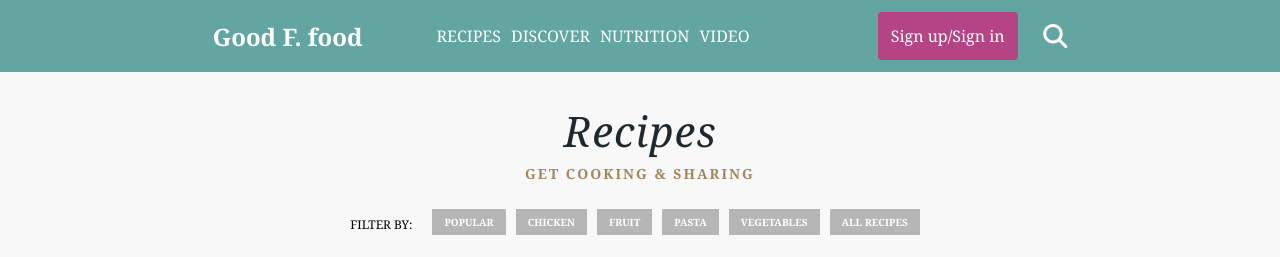
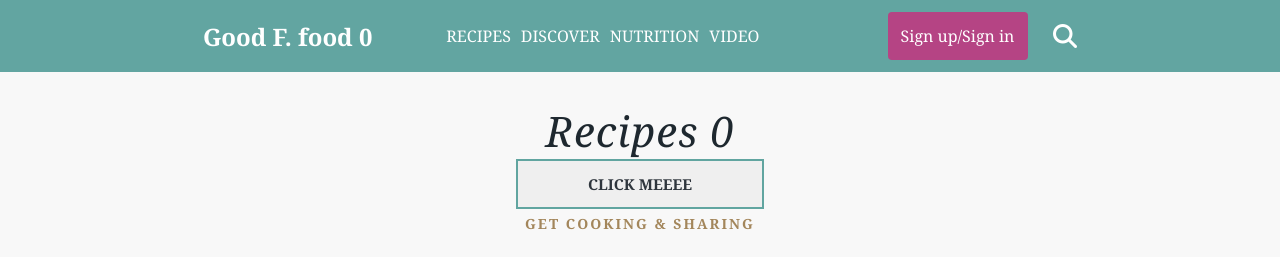
Before and after one commit to RomaZherko21/good-food, a React (Create React App) app in the folder frontend/: page / in a window 1280 px wide. Shown: the top 257 px of the page. Built offline with nearby package versions, Linux system fonts and the light colour scheme; a web font is replaced by a local one.

Commit message:
Add state (context+reducer)

```diff
--- a/frontend/src/App.tsx
+++ b/frontend/src/App.tsx
@@ -1,8 +1,13 @@
 import './App.css';
 import Routes from './Routes';
+import { AppProvider } from './state/context';
 
 function App() {
-  return <Routes />;
+  return (
+    <AppProvider>
+      <Routes />
+    </AppProvider>
+  );
 }
 
 export default App;
--- a/frontend/src/components/navbar/Navbar.tsx
+++ b/frontend/src/components/navbar/Navbar.tsx
@@ -1,10 +1,13 @@
 import s from './Navbar.module.css';
 import { Link } from 'react-router-dom';
+import { useContext } from 'react';
+import { AppContext } from '../../state/context';
 
 function Header() {
+  let { state, dispatch } = useContext(AppContext);
   return (
     <nav className={s.nav}>
-      <h1>Good F. food</h1>
+      <h1>Good F. food {state.shoppingCart}</h1>
       <ul>
         <li>
           <Link to="/hell">RECIPES</Link>
--- a/frontend/src/components/recipes/Recipes.tsx
+++ b/frontend/src/components/recipes/Recipes.tsx
@@ -1,9 +1,22 @@
 import s from './Recipes.module.css';
+import { AppContext } from '../../state/context';
+import { useContext } from 'react';
+import { Types } from '../.././state/reducers';
 
 function Recipes() {
+  let { state, dispatch } = useContext(AppContext);
   return (
     <section className={s.recipes}>
-      <h1>Recipes</h1>
+      <h1>Recipes {state.shoppingCart}</h1>
+      <button
+        onClick={() => {
+          dispatch({
+            type: Types.Add,
+          });
+        }}
+      >
+        CLICK MEEEE
+      </button>
       <h3>GET COOKING & SHARING</h3>
       <ul className={s.filters}>
         <span>FILTER BY:</span>
--- /dev/null
+++ b/frontend/src/state/context.tsx
@@ -0,0 +1,39 @@
+import React, { createContext, useReducer, Dispatch } from 'react';
+import { ProductType } from '../types';
+import { productReducer, shoppingCartReducer, ProductActions, ShoppingCartActions } from './reducers';
+
+type InitialStateType = {
+  products: ProductType[];
+  shoppingCart: number;
+}
+
+const initialState = {
+  products: [],
+  shoppingCart: 0,
+}
+
+const AppContext = createContext<{
+  state: InitialStateType;
+  dispatch: Dispatch<ProductActions | ShoppingCartActions>;
+}>({
+  state: initialState,
+  dispatch: () => null
+});
+
+const mainReducer = ({ products, shoppingCart }: InitialStateType, action: ProductActions | ShoppingCartActions) => ({
+  products: productReducer(products, action),
+  shoppingCart: shoppingCartReducer(shoppingCart, action),
+});
+
+
+const AppProvider: React.FC = ({ children }) => {
+  const [state, dispatch] = useReducer(mainReducer, initialState);
+
+  return (
+    <AppContext.Provider value={{ state, dispatch }}>
+      {children}
+    </AppContext.Provider>
+  )
+}
+
+export { AppProvider, AppContext };
--- /dev/null
+++ b/frontend/src/state/reducers.tsx
@@ -0,0 +1,71 @@
+import { ProductType } from "../types";
+
+type ActionMap<M extends { [index: string]: any }> = {
+    [Key in keyof M]: M[Key] extends undefined
+      ? {
+          type: Key;
+        }
+      : {
+          type: Key;
+          payload: M[Key];
+        }
+  };
+
+  export enum Types {
+    Create = 'CREATE_PRODUCT',
+    Delete = 'DELETE_PRODUCT',
+    Add = 'ADD_PRODUCT',
+  }
+
+  // Product
+
+
+  type ProductPayload = {
+    [Types.Create] : {
+      id: number;
+      name: string;
+      price: number;
+    };
+    [Types.Delete]: {
+      id: number;
+    }
+  }
+
+  export type ProductActions = ActionMap<ProductPayload>[keyof ActionMap<ProductPayload>];
+
+  export const productReducer = (state: ProductType[], action: ProductActions | ShoppingCartActions) => {
+    switch (action.type) {
+      case Types.Create:
+        return [
+          ...state,
+          {
+            id: action.payload.id,
+            name: action.payload.name,
+            price: action.payload.price,
+          }
+        ]
+      case Types.Delete:
+        return [
+          ...state.filter(product => product.id !== action.payload.id),
+        ]
+      default:
+        return state;
+    }
+  }
+
+  // ShoppingCart
+
+  type ShoppingCartPayload = {
+    [Types.Add]: undefined;
+  }
+
+  export type ShoppingCartActions = ActionMap<ShoppingCartPayload>[keyof ActionMap<ShoppingCartPayload>];
+
+  export const shoppingCartReducer = (state: number, action: ProductActions | ShoppingCartActions) => {
+    switch (action.type) {
+      case Types.Add:
+        return state + 1;
+      default:
+        return state;
+    }
+  }
--- /dev/null
+++ b/frontend/src/types.tsx
@@ -0,0 +1,5 @@
+export type ProductType = {
+    id: number;
+    name: string;
+    price: number;
+}
```
